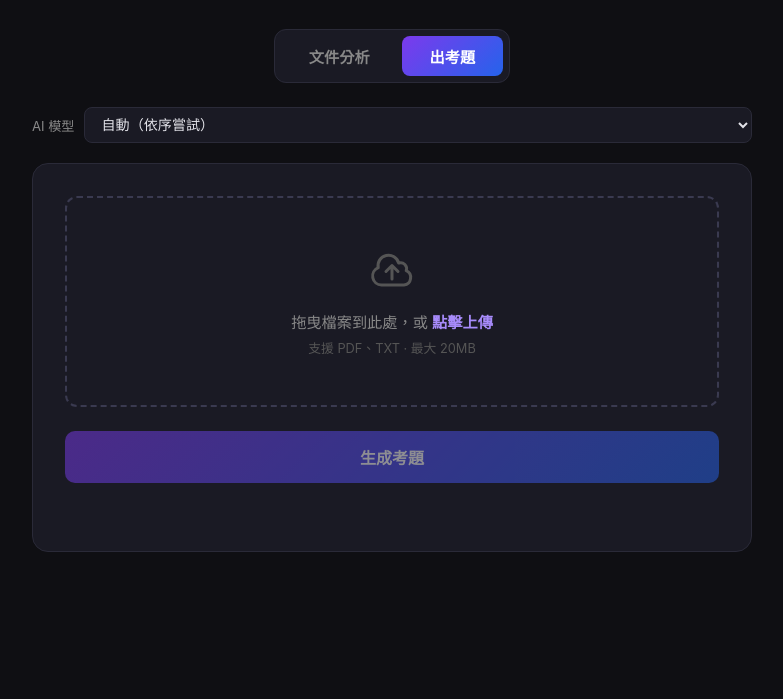
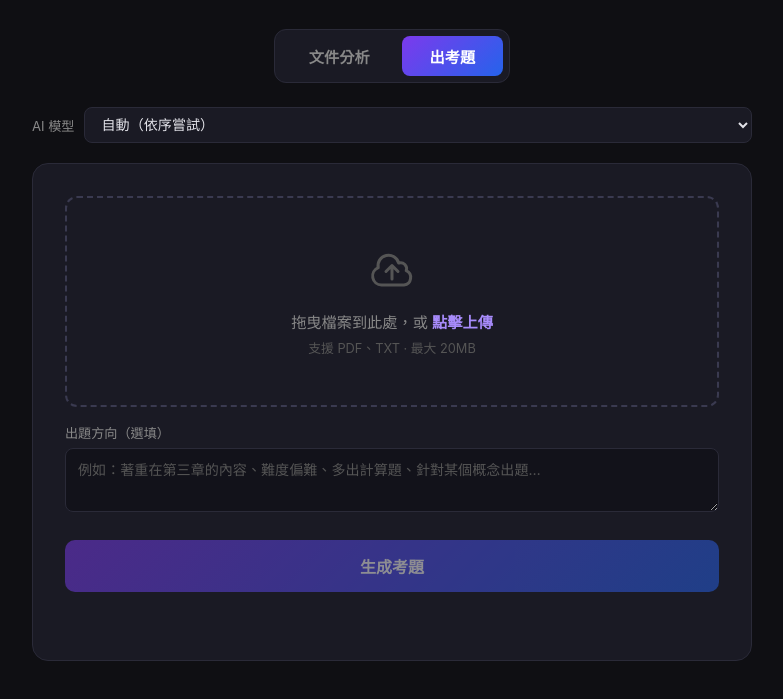
Before and after one commit to Peter2594/smartestking-document, a website: page public/index.html in a window 1280 px wide. Both pictures are taken after a click on the button "出考題". Shown: the part 129-828 px from the top of the page, without its empty margins (248-1031 px from the left). Before the commit the page ends 800 px from the top, so only its background shows below. Drawn offline with nearby package versions, Linux system fonts and the light colour scheme.

Commit message:
feat: add custom quiz instructions input

```diff
--- a/api/index.js
+++ b/api/index.js
@@ -146,9 +146,13 @@ app.post('/quiz', upload.single('file'), async function(req, res) {
     const trimmed = fileContent.trim();
     if (trimmed.length < 30) return res.status(400).json({ error: '無法讀取此 PDF 的文字內容。可能是掃描版（圖片）PDF 或數學符號為圖形格式。請改用「文字版」PDF，或將文件內容複製貼上成 .txt 檔後再上傳。' });
     const content = trimmed.length > 20000 ? trimmed.slice(0, 20000) : trimmed;
+    const instructions = (req.body.instructions || '').trim();
+    const userPrompt = instructions
+      ? `請根據以下文件內容出選擇題。\n\n出題方向：${instructions}\n\n文件內容：\n${content}`
+      : `請根據以下文件內容出選擇題：\n\n${content}`;
     const raw = await callAI([
       { role: 'system', content: QUIZ_INSTRUCTION },
-      { role: 'user', content: '請根據以下文件內容出選擇題：\n\n' + content }
+      { role: 'user', content: userPrompt }
     ], req.body.provider);
     const quiz = extractQuizJSON(raw);
     if (!Array.isArray(quiz.questions) || quiz.questions.length === 0) {
--- a/public/index.html
+++ b/public/index.html
@@ -85,6 +85,17 @@
     .markdown-body code { background: #12121a; padding: 2px 6px; border-radius: 4px; font-size: 0.85em; color: #60a5fa; }
     .markdown-body pre { background: #12121a; padding: 16px; border-radius: 8px; overflow-x: auto; margin: 1em 0; }
     .markdown-body blockquote { border-left: 3px solid #a78bfa; padding-left: 16px; color: #888; margin: 0.8em 0; }
+
+    .instructions-box { margin-top: 16px; }
+    .instructions-box label { font-size: 0.82rem; color: #888; display: block; margin-bottom: 6px; }
+    .instructions-textarea {
+      width: 100%; background: #12121a; border: 1px solid #2a2a38;
+      border-radius: 8px; color: #e2e2e8; padding: 10px 12px;
+      font-size: 0.88rem; font-family: inherit; resize: vertical;
+      min-height: 60px; outline: none; line-height: 1.5;
+    }
+    .instructions-textarea::placeholder { color: #555; }
+    .instructions-textarea:focus { border-color: #a78bfa; }
 
     .model-bar {
       display: flex; align-items: center; gap: 10px;
@@ -202,6 +213,11 @@
         <svg width="16" height="16" viewBox="0 0 24 24" fill="none" stroke="currentColor" stroke-width="2"><path d="M14 2H6a2 2 0 0 0-2 2v16a2 2 0 0 0 2 2h12a2 2 0 0 0 2-2V8z"/><polyline points="14 2 14 8 20 8"/></svg>
         <span id="q-fname"></span>
       </div>
+      <div class="instructions-box">
+        <label for="q-instructions">出題方向（選填）</label>
+        <textarea class="instructions-textarea" id="q-instructions"
+          placeholder="例如：著重在第三章的內容、難度偏難、多出計算題、針對某個概念出題…"></textarea>
+      </div>
       <button class="btn-primary" id="q-btn" disabled>生成考題</button>
       <div class="status" id="q-status"></div>
     </div>
@@ -279,6 +295,7 @@
       st.innerHTML = '<span class="spinner"></span>生成考題中，請稍候...'; st.className = 'status';
       const fd = new FormData(); fd.append('file', f);
       fd.append('provider', document.getElementById('model-select').value);
+      fd.append('instructions', document.getElementById('q-instructions').value.trim());
       try {
         const res = await fetch('/quiz', { method: 'POST', body: fd });
         const data = await res.json();
```
